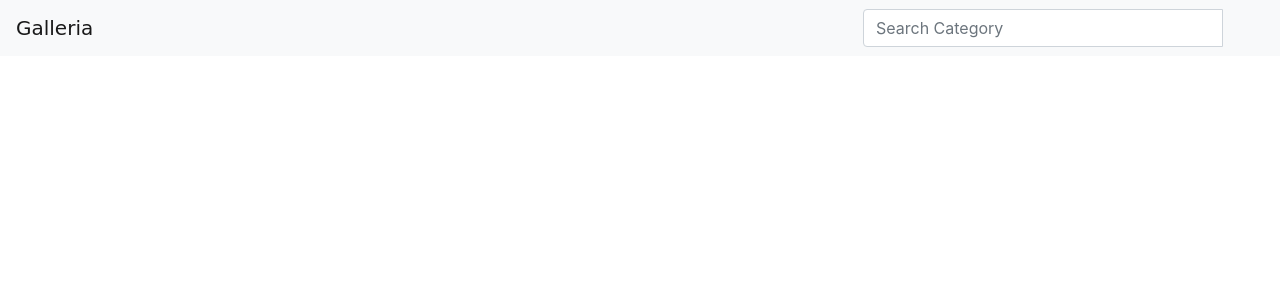
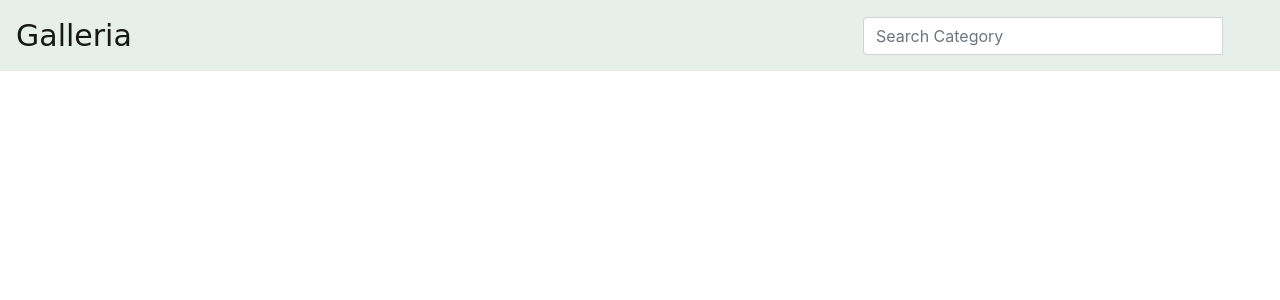
Before and after one commit to bellahOchola/Galleria, a Django app: page /location/1 in a window 1280 px wide. Shown: the top 300 px of the page. Run offline with Django 3.2, Linux system fonts and the light colour scheme; data that the repository does not hold is empty; some libraries are stand-ins or nearby versions.

Commit message:
make changes to the different html layouts

```diff
--- a/pixxie/templates/all_pixxies/location.html
+++ b/pixxie/templates/all_pixxies/location.html
@@ -2,7 +2,7 @@
 
 {% block content %}
 {{block.super}}
-<div class="container">
+<div class="container" style="margin-top: 50px;">
     <div class="row">
         {% for images in pixxies_by_location %}
         <div class="col-md-4">
--- a/pixxie/templates/all_pixxies/search.html
+++ b/pixxie/templates/all_pixxies/search.html
@@ -1,10 +1,10 @@
 {%extends 'all_pixxies/base.html'%}
 {% block content %}
-<div class="container">
+<div class="container" style="background-image:url('')">
 
   <div class="row">
     {% if photoz %}
-    <h2>Found {{ photoz|length }} of searched term {{message}}</h2>
+    <h3 class="text-center" style="margin-top: 20px; margin-bottom: 20px;">Found {{ photoz|length }} of searched term {{message}}</h3>
     {% else %}
     <h2> The category {{message}} does not exist </h2>
     {% endif %}
--- a/pixxie/templates/navbar.html
+++ b/pixxie/templates/navbar.html
@@ -1,5 +1,5 @@
-<nav class="navbar navbar-light bg-light">
-    <a style="font-family: 'Lakki Reddy', cursive; font-size:20px;" class="navbar-brand" href="{% url 'mainPage' %}">Galleria</a>
+<nav class="navbar navbar-light" style="background-color: #E6EFE9;">
+    <a style="font-family: 'Lakki Reddy', cursive; font-size:30px;" class="navbar-brand" href="{% url 'mainPage' %}">Galleria</a>
 
     <!-- Adding a search form  -->
     <div class="col-sm-4 col-md-4 navbar-right">
```
Also changed, not shown: pixxie/templates/all_pixxies/index.html (+14 -29 lines).
